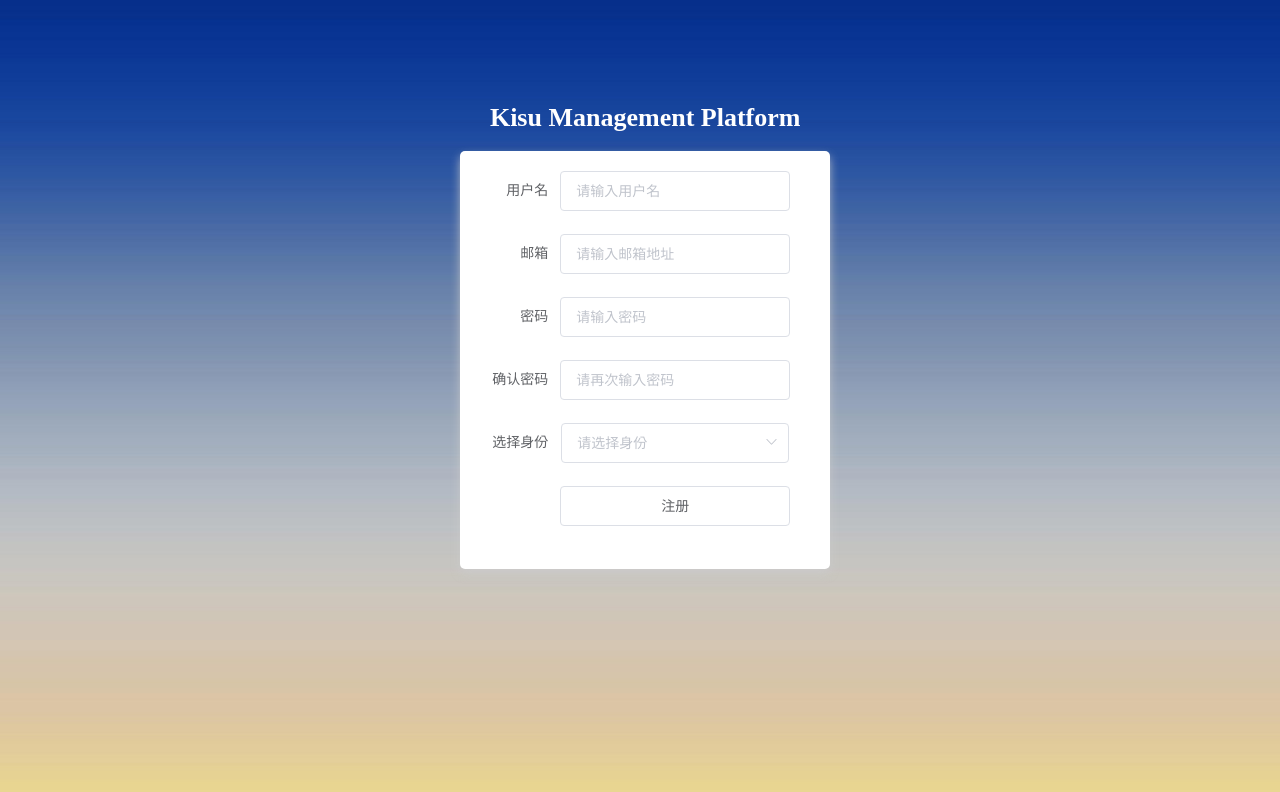
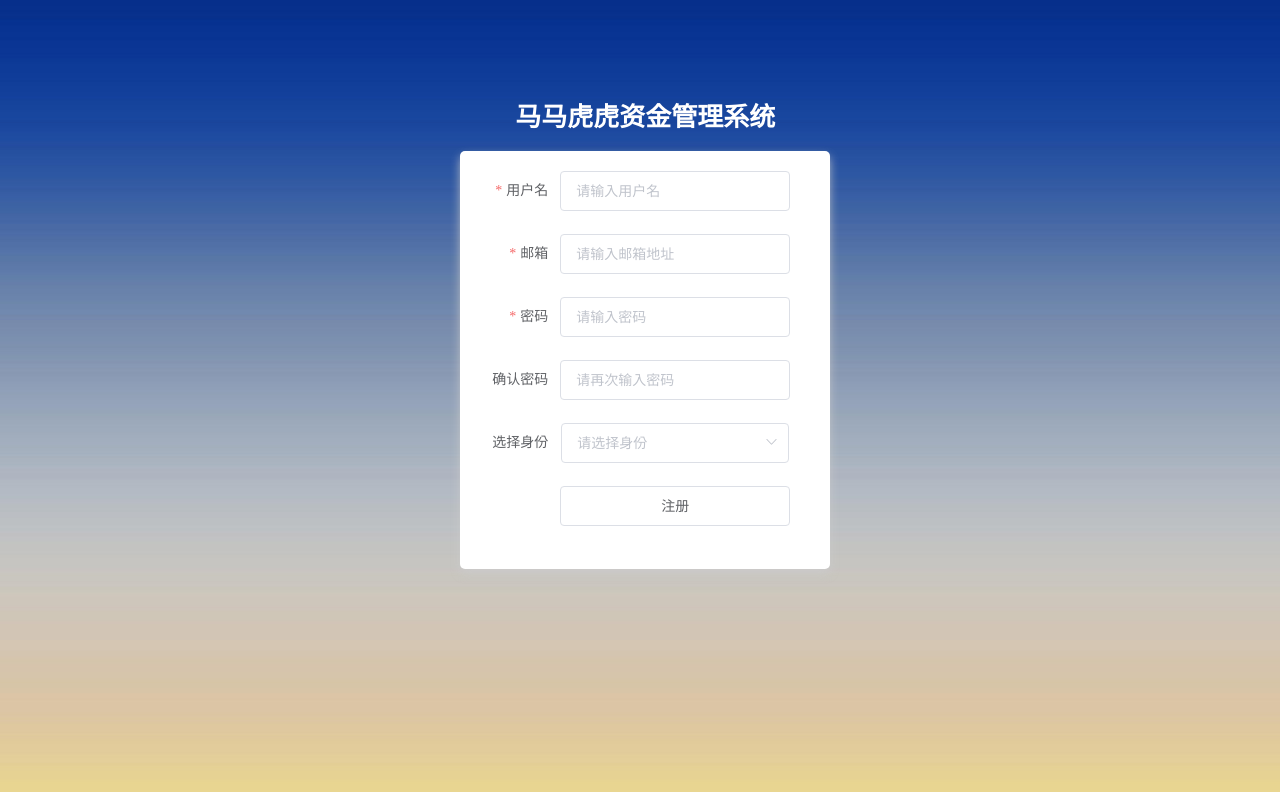
Before and after one commit to hugo1840/node_app, a Vue app in the folder client/: page /register in a window 1280 px wide. Shown: the top 792 px of the page. Built offline with nearby package versions, Linux system fonts and the light colour scheme.

Commit message:
20220626-1804 updates
+ registerForm validation in Register.vue

```diff
--- a/client/src/views/Register.vue
+++ b/client/src/views/Register.vue
@@ -2,7 +2,7 @@
     <div class="register">
         <section class="form_container">
             <div class="manage_tip">
-                <span class="title">Kisu Management Platform</span>
+                <span class="title">马马虎虎资金管理系统</span>
                 <el-form :model="registerUser" :rules="rules" ref="registerForm" label-width="80px" class="registerForm">
                     <el-form-item label="用户名" prop="name">
                         <el-input v-model="registerUser.name" placeholder="请输入用户名"></el-input>
@@ -35,7 +35,17 @@
     export default {
     name: "register",
     components: {},
-    data(){
+    data() {
+        var validatePass2 = (rule, value, callback) => {
+            if (value === '') {
+                callback(new Error('请再次输入密码'));
+            } else if (value !== this.registerUser.password) {
+                callback(new Error('两次输入密码不一致!'));
+            } else {
+                callback();
+            }
+        };
+
         return {
             registerUser: {
                 name: '',
@@ -43,10 +53,64 @@
                 password: '',
                 password2: '',
                 identity: ''
+            },
+            rules: {
+                name: [
+                    {
+                        required: true,
+                        message: "用户名不能为空",
+                        trigger: "blur"
+                    },
+                    {
+                        min: 2,
+                        max: 30,
+                        message: "用户名长度在2至30个字符之间",
+                        trigger: "blur"
+                    }
+                ],
+                email: [
+                    {
+                        type: "email",
+                        required: true,
+                        message: "邮箱格式不正确",
+                        trigger: "blur"
+                    }
+                ],
+                password: [
+                    {
+                        required: true,
+                        message: "密码不能为空",
+                        trigger: "blur"
+                    },
+                    {
+                        min: 6,
+                        max: 30,
+                        message: "密码长度在6至30个字符之间",
+                        trigger: "blur"
+                    }
+                ],
+                password2: [
+                    {
+                        validator: validatePass2,
+                        trigger: "blur"
+                    }
+                ]
+            }
+        }
+     },
+     methods: {
+         submitForm(formName) {
+             this.$refs[formName].validate(valid => {
+                 if (valid) {
+                     alert('submit!');
+                 } else {
+                     console.log('error submit!!');
+                     return false;
+                 }
+             });
          }
      }
  }
- };
 </script>
 
 <style scoped>
```
Lines whose indentation alone changed are shown as unchanged.
